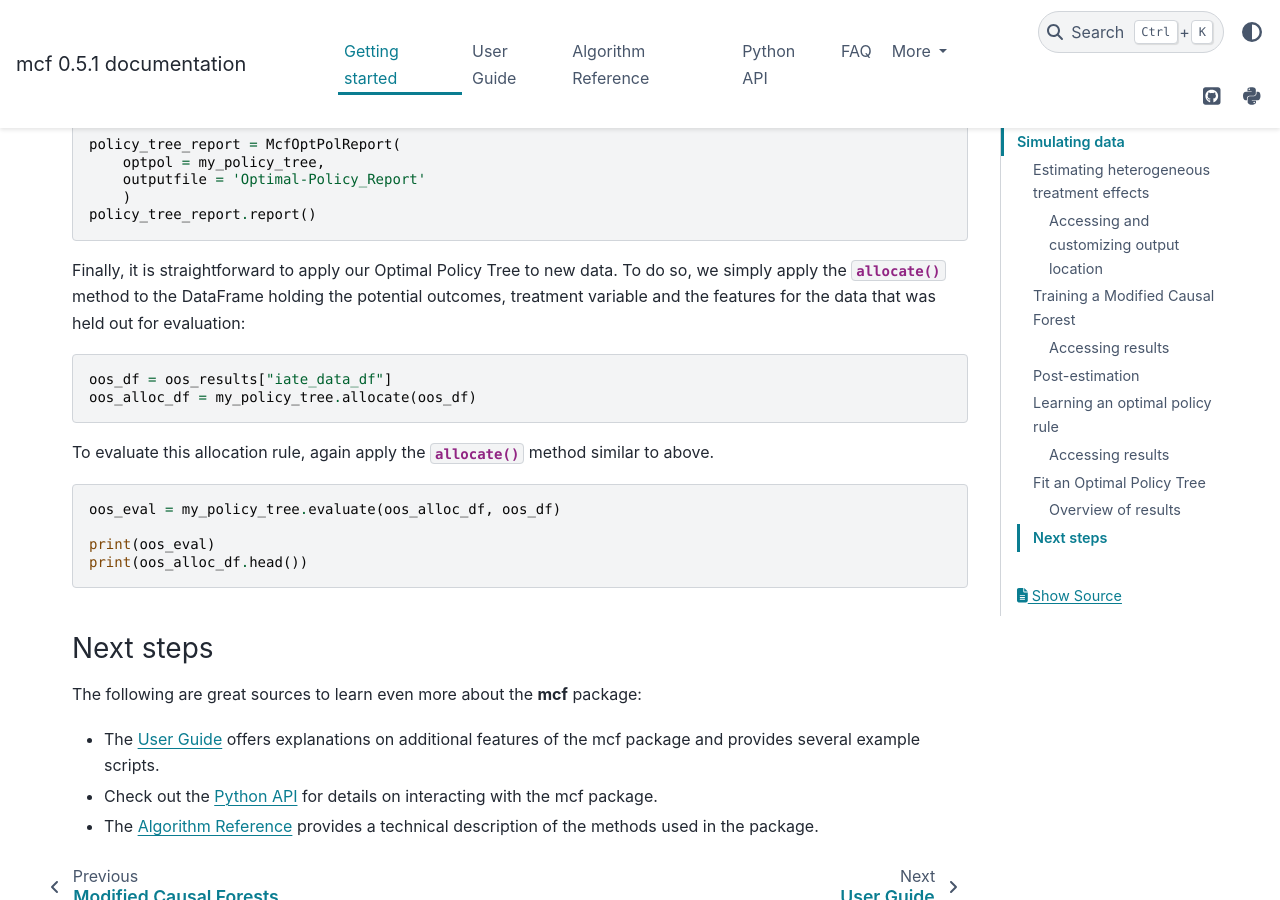
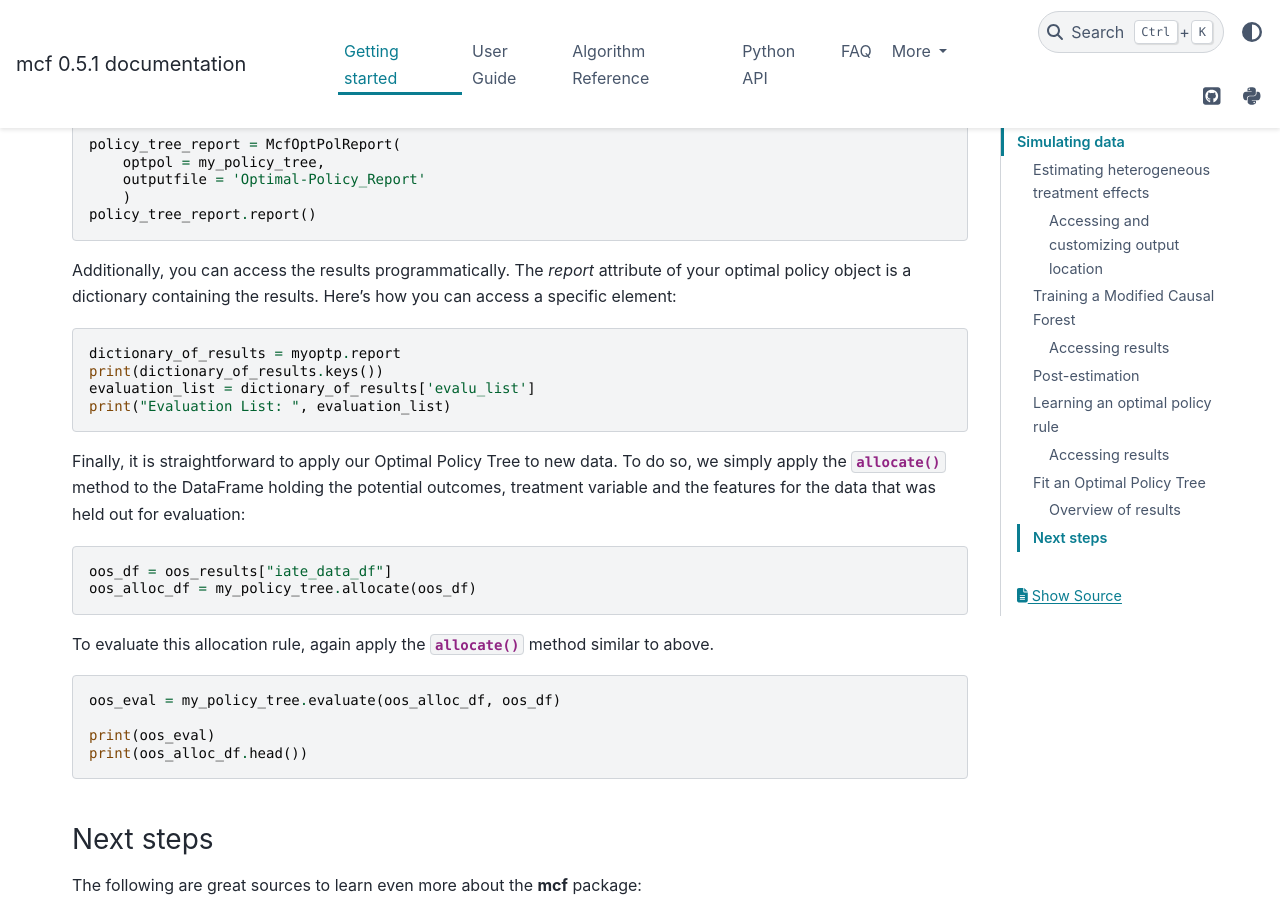
Before and after one commit to MCFpy/mcf, a Sphinx documentation site: the page built from docs/source/getting_started.rst, in a window 1280 px wide and 900 px high, scrolled down 5854 px. Built offline with Sphinx 7.4.7 and the PyData theme 0.15.4, drawn with Linux system fonts in a browser that asks for light colours.

Commit message:
Update getting_started.rst

```diff
--- a/docs/source/getting_started.rst
+++ b/docs/source/getting_started.rst
@@ -284,6 +284,15 @@ A great way to get an overview of the results is to read the PDF-report that can
         )
     policy_tree_report.report()
 
+Additionally, you can access the results programmatically. The `report` attribute of your optimal policy object is a dictionary containing the results. Here's how you can access a specific element:
+
+.. code-block:: python
+
+    dictionary_of_results = myoptp.report
+    print(dictionary_of_results.keys())
+    evaluation_list = dictionary_of_results['evalu_list']
+    print("Evaluation List: ", evaluation_list)
+
 Finally, it is straightforward to apply our Optimal Policy Tree to new data. To do so, we simply apply the :py:meth:`~optpolicy_functions.OptimalPolicy.allocate` method
 to the DataFrame holding the potential outcomes, treatment variable and the features for the data that was held out for evaluation:
 
```
